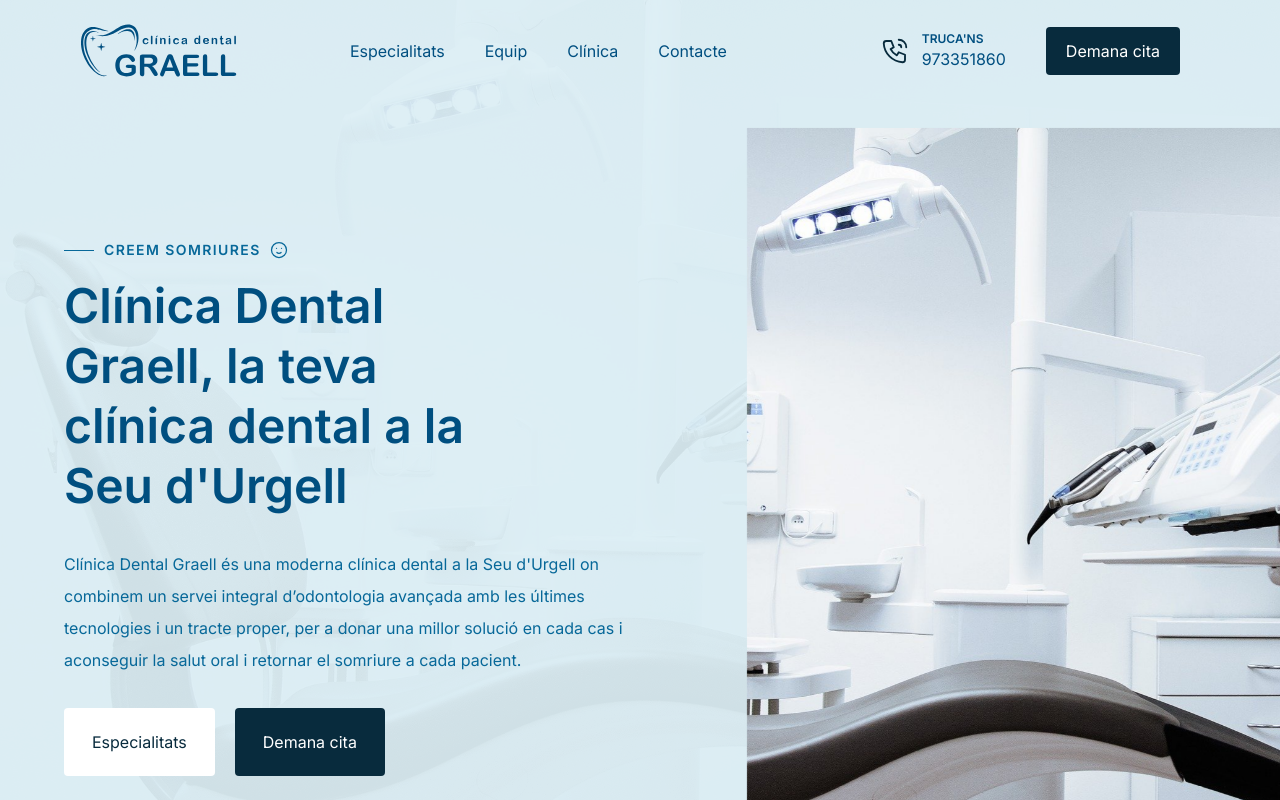
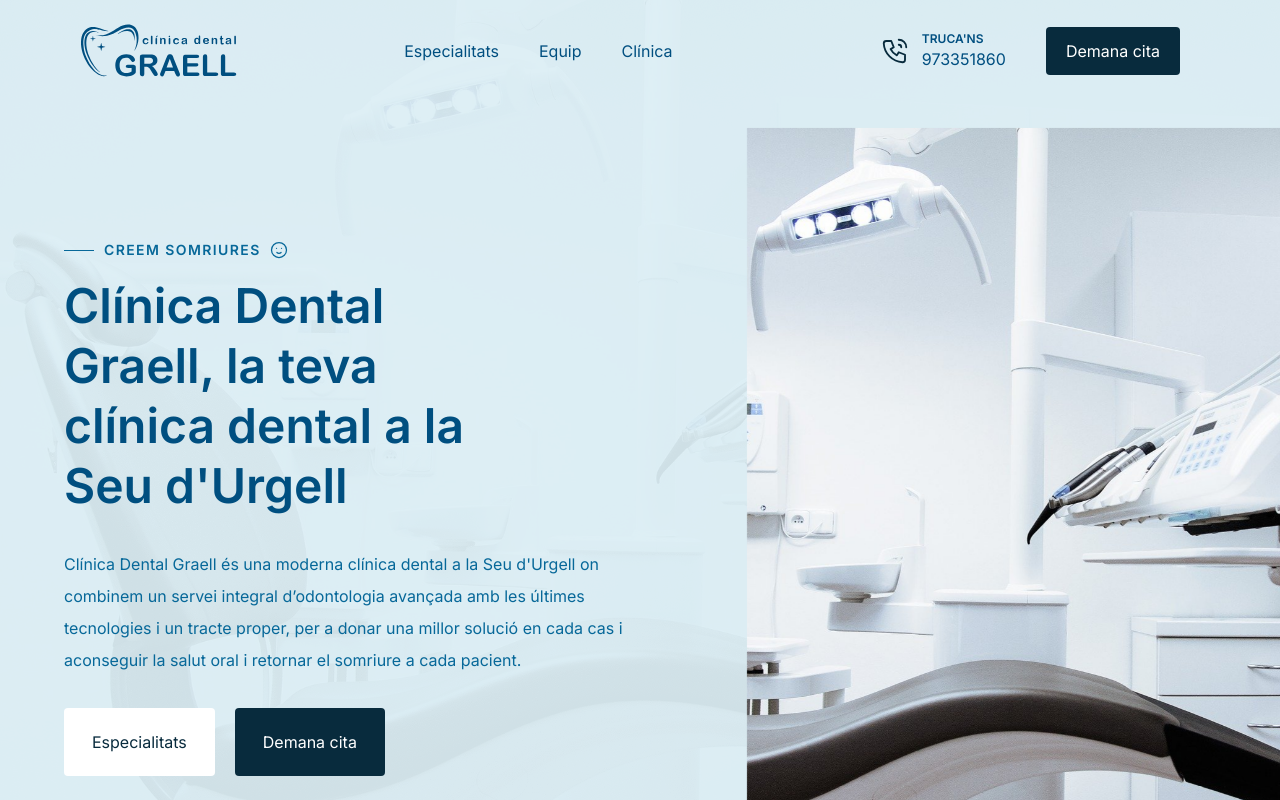
Before and after one commit to juliramon/clinicadentalgraell, a Next.js app: page / in a window 1280 px wide. Shown: the top 800 px of the page. Built offline with nearby package versions, Linux system fonts and the light colour scheme.

Commit message:
chore: update navbar

```diff
--- a/components/navigation/NavigationBar.js
+++ b/components/navigation/NavigationBar.js
@@ -60,11 +60,6 @@
                 Clínica
               </a>
             </li>
-            <li>
-              <a href="/contacte" title="Contacte">
-                Contacte
-              </a>
-            </li>
           </ul>
         </div>
         <div>
```
